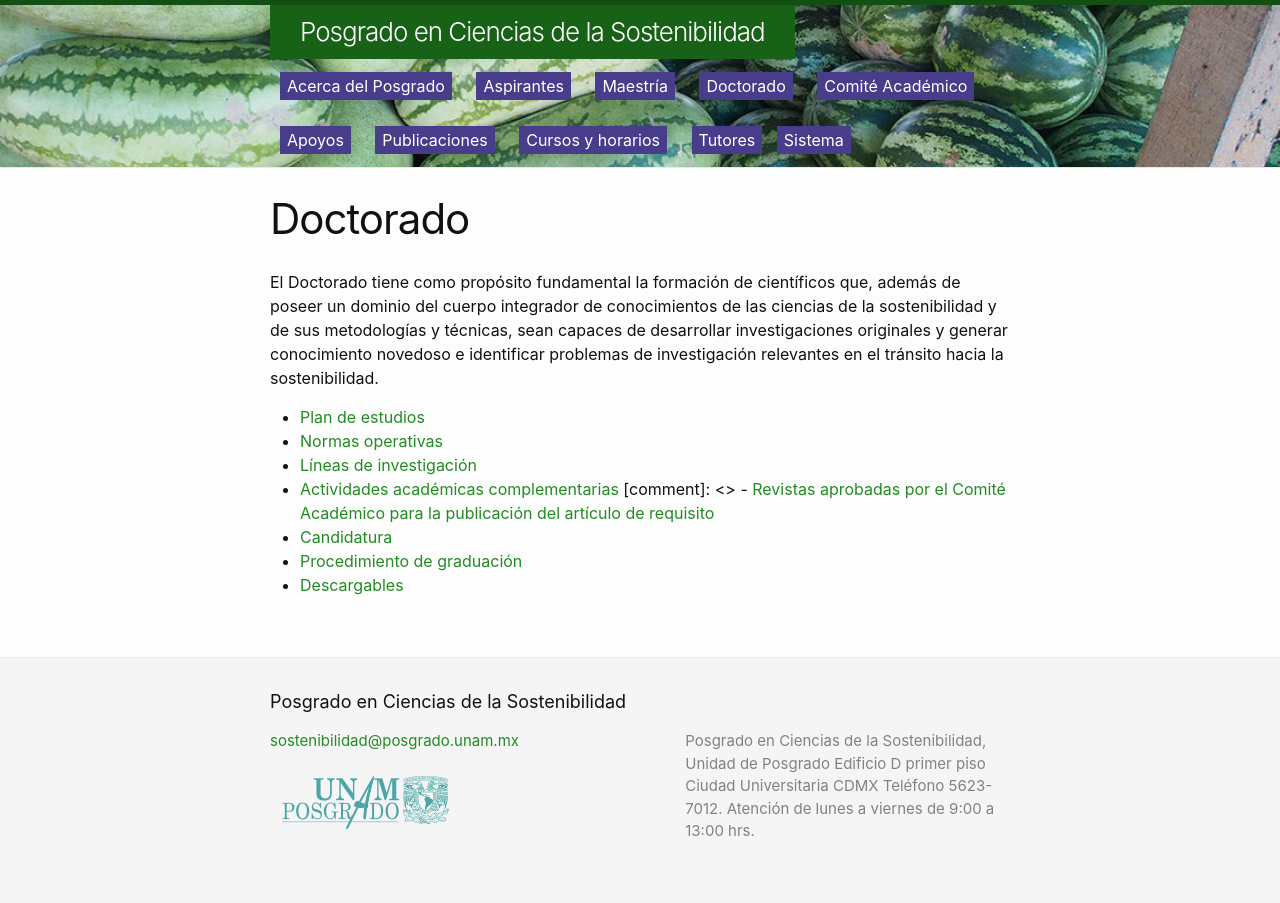
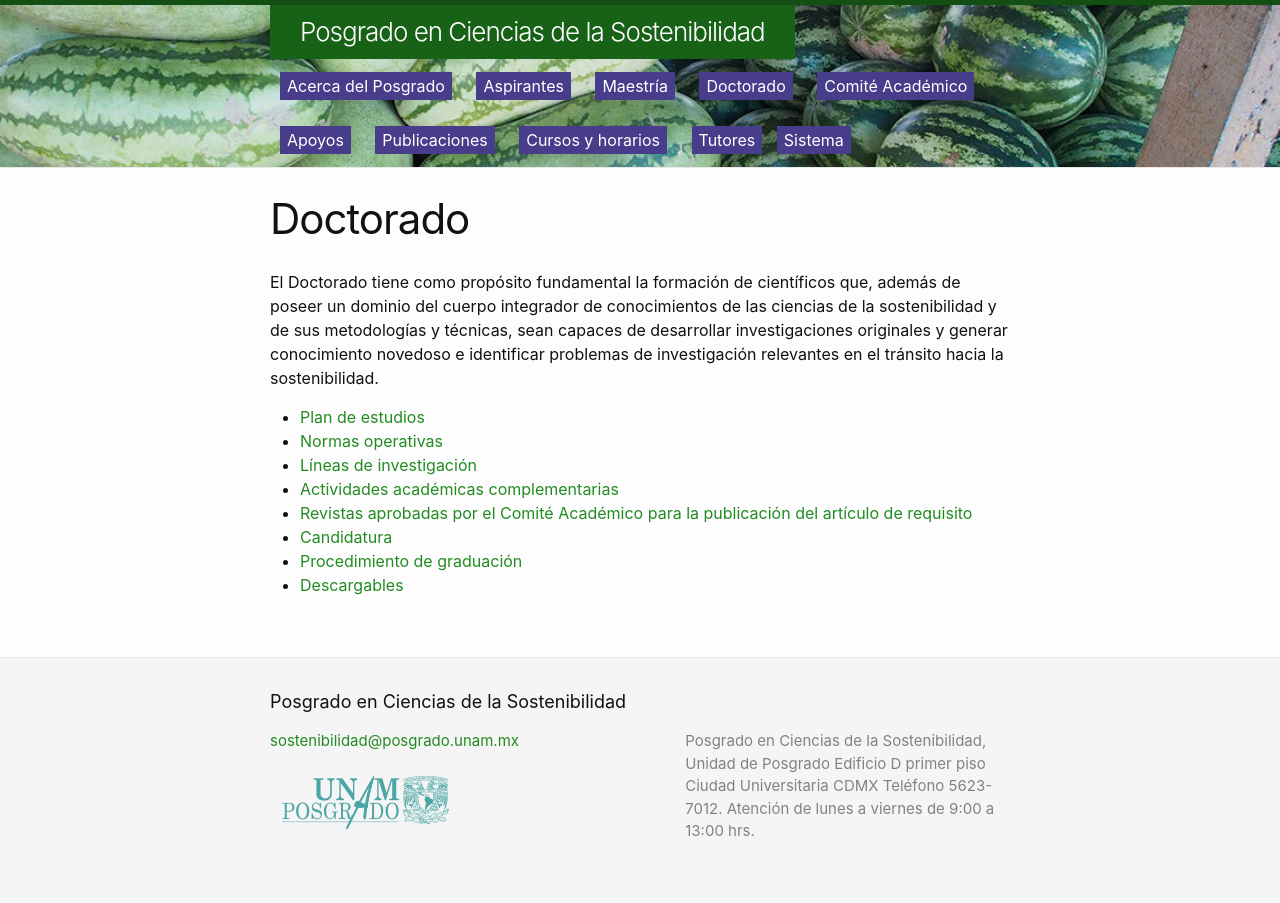
Before and after one commit to pcs-unam/pcs-unam.github.io, a Jekyll site: the page built from 03_doctorado.md, in a window 1280 px wide. Built offline with Jekyll 4.4.1, drawn with Linux system fonts in a browser that asks for light colours.

Commit message:
Se regresó la liga

```diff
--- a/03_doctorado.md
+++ b/03_doctorado.md
@@ -17,7 +17,7 @@
  - [Normas operativas](/assets/docs/normas_operativas.pdf)
  - [Líneas de investigación](/doctorado/lineas)
  - [Actividades académicas complementarias](/doctorado/actividades)
-[comment]: <> - [Revistas aprobadas por el Comité Académico para la publicación del artículo de requisito](/doctorado/revistas)
+ - [Revistas aprobadas por el Comité Académico para la publicación del artículo de requisito](/doctorado/revistas)
  - [Candidatura](/doctorado/candidatura)
  - [Procedimiento de graduación](/doctorado/graduacion)
  - [Descargables](/doctorado/descargables)
```
